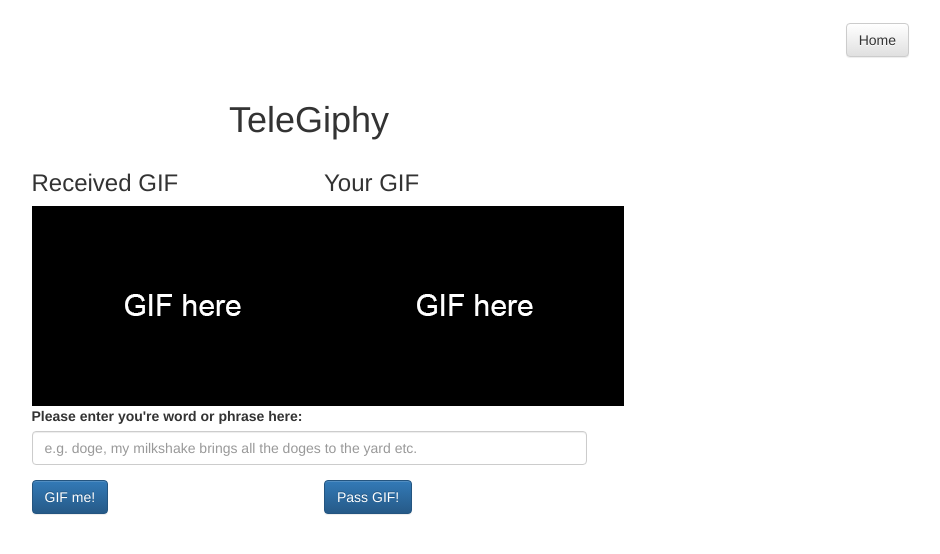
After one commit to JessicaNgo/TeleGiphy, a Django app: page /hot in a window 1280 px wide. The commit adds this page. Shown: the top 554 px of the page, without its empty margins (331-1271 px from the left). Run offline with Django 3.2, Linux system fonts and the light colour scheme; some libraries are stand-ins or nearby versions.

Commit message:
basics of hotseat up and running..needs to be cleaned up

```diff
--- /dev/null
+++ b/tele_giphy/game/templates/game/hotseat.html
@@ -0,0 +1,36 @@
+{% extends 'base.html' %}
+
+{% block main_content %}
+
+<div class="row">
+  <div class="col-md-6 col-md-offset-3">
+    <div class="row">
+
+    {% load static %}
+          <div class="col-xs-6">
+            <h3>Received GIF</h3>
+            <img src="{% static "img/placeholder.gif" %}" alt="passed gif"/>
+          </div>
+
+          <div class="col-xs-6">
+            <h3>Your GIF</h3>
+            <img src="{% static "img/placeholder.gif" %}" alt="your gif"/></div>
+          </div>
+  <form>
+    <div class="form-group">
+      <label for="phrase">Please enter you're word or phrase here:</label>
+      <input type="text" class="form-control" id="phrase" placeholder="e.g. doge, my milkshake brings all the doges to the yard etc.">
+    </div>
+  </form>
+    <div class="row">
+      <div class="col-xs-6">
+        <button type="button" class="btn btn-primary">GIF me!</button>
+      </div>
+      <div class="col-xs-6"><button type="button" class="btn btn-primary">Pass GIF!</button></div>
+    </div>
+  </div>
+</div>
+
+
+
+{% endblock %}
--- a/tele_giphy/game/urls.py
+++ b/tele_giphy/game/urls.py
@@ -12,6 +12,7 @@
     url(r'^waiting_lobby/(?P<token>[0-9]+)/start_game$', views.start_game, name='start_game'),
     url(r'^game_lobby/(?P<token>[0-9]+)/$', views.hotseat_gameplay, name = 'game_lobby'),
     url(r'^game_lobby/(?P<token>[0-9]+)/choose_new_gif$', views.choose_new_gif, name = 'choose_new_gif'),
-    url(r'^game_lobby/(?P<token>[0-9]+)/next$', views.pass_on, name = 'pass_on')
+    url(r'^game_lobby/(?P<token>[0-9]+)/next$', views.pass_on, name = 'pass_on'),
+    url(r'^hot$', views.hot, name = 'hot'),
     #need to add view for game lobby then update line 10 with new view
 ]
--- a/tele_giphy/game/views.py
+++ b/tele_giphy/game/views.py
@@ -54,27 +54,40 @@
 def hotseat_gameplay(request, token):
     #if roundnumber of game is 1 (first turn)
     g = Game.objects.get(token=token)
-
+    if g.current_round == 4:
+        print(g.gameround_set.all())
+        return render(request, 'game/hotseat_results.html', {"results": g.gameround_set.all()})
+    if g.current_round > 1:
+            received_gif = g.gameround_set.get(round_number = g.current_round-1).giphy_url
+    else:
+        received_gif = ""
     try:
         # g.gameround_set.get(round_number=g.current_round)
+        print(g.current_round)
         gif = g.gameround_set.get(round_number = g.current_round).giphy_url
+        print(gif)
         phrase = g.gameround_set.get(round_number = g.current_round).user_text
     except:
         gif = "http://media0.giphy.com/media/YJBNjrvG5Ctmo/giphy.gif"
         phrase = "Please input your phrase here"
 
+
     context = {
         'token': token,
         'game':g,
         'gif':gif,
-        'phrase': phrase
+        'phrase': phrase,
+        'received_gif': received_gif
         }
-    if g.current_round is 1:
-        #print("ONE")
-        return render(request, 'game/hotseat_firstplayer.html', context )
-    else:
-        #print("TWO")
-        return render(request, 'game/hotseat_gameplay.html', context)
+
+
+    return render(request, 'game/hotseat_firstplayer.html', context )
+    # if g.current_round is 1:
+    #     #print("ONE")
+    #     return render(request, 'game/hotseat_firstplayer.html', context )
+    # else:
+    #     #print("TWO")
+    #     return render(request, 'game/hotseat_gameplay.html', context)
 
 def select_phrase(request, token):
     phrase = request.POST['phrase']
@@ -101,10 +114,15 @@
 def pass_on(request, token):
 
     g = Game.objects.get(token=token)
+    print(g.current_round)
     g.current_round += 1
+    print(g.current_round)
     g.save()
 
     return HttpResponseRedirect(reverse('game:game_lobby', args = (token,)))
+
+def hot(request):
+    return render(request, 'game/hotseat.html')
 #==================
 # g.gameround_set.create(round_number = 1,
 #                         user_text = 'hello',
```
Also changed, not shown: tele_giphy/game/templates/game/hotseat_firstplayer.html (+57 -8 lines), tele_giphy/game/templates/game/hotseat_results.html (added, +16 -0 lines), tele_giphy/static/img/placeholder.gif (added).
